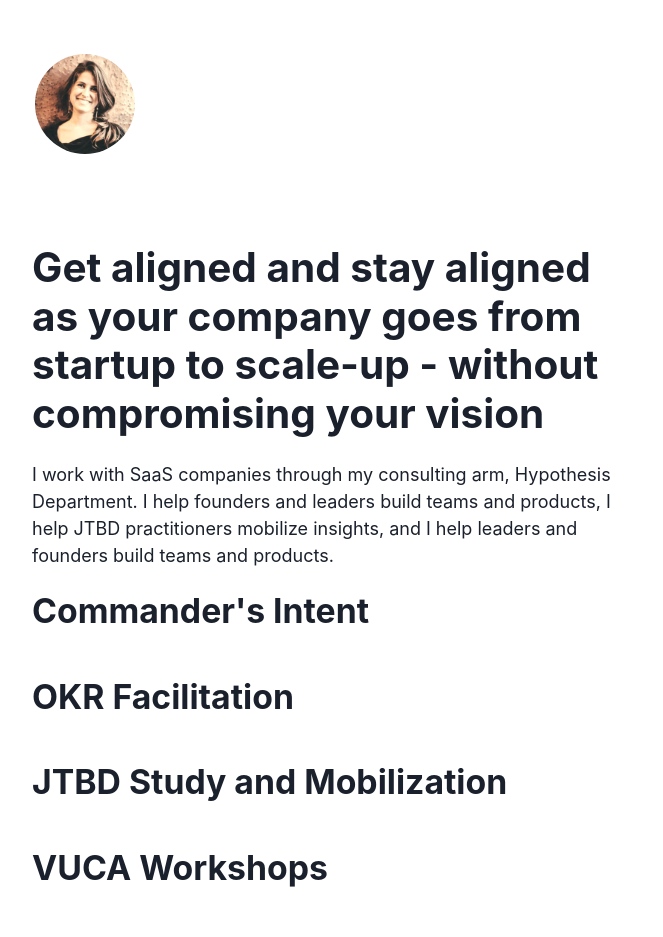
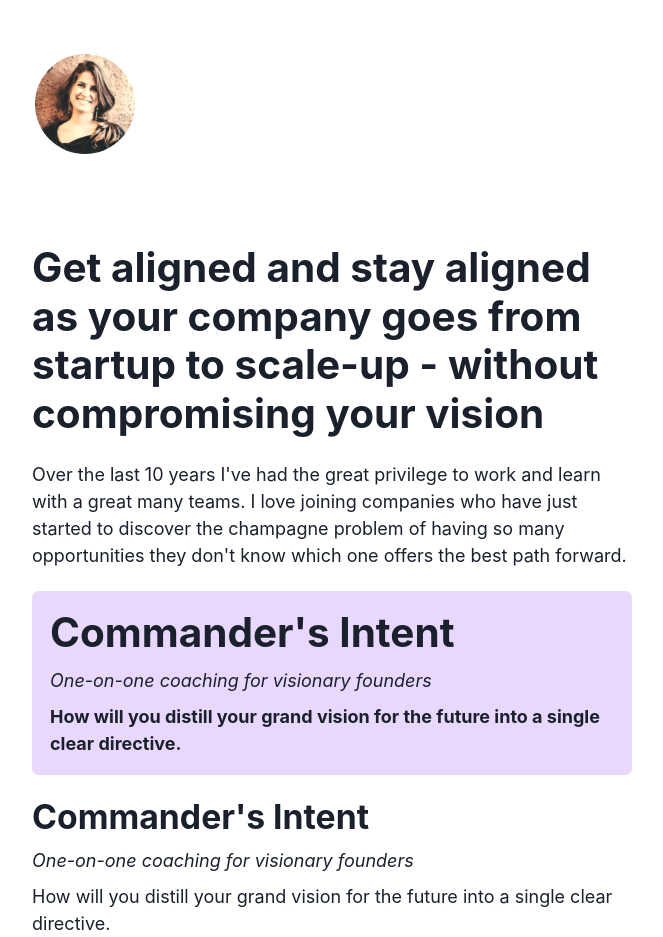
Before and after one commit to alliblum/nextjs-blog, a Next.js app: page /work-with-me in a window 1280 px wide. Shown: the top 937 px of the page, without its empty margins (308-971 px from the left). Built offline with nearby package versions, Linux system fonts and the light colour scheme.

Commit message:
adding offer block

```diff
--- /dev/null
+++ b/components/mdx/offer.tsx
@@ -0,0 +1,44 @@
+import React from 'react'
+import { Box, Text, Stack, Heading } from '@chakra-ui/react'
+import { ChakraProvider } from '@chakra-ui/react'
+import { extendTheme } from '@chakra-ui/react'
+export interface OfferProps {
+  title: string
+  subtitle: string
+  description: string
+}
+
+export const theme = extendTheme({
+  textStyles: {
+    // h1: {
+    //   // you can also use responsive styles
+    //   fontSize: ['48px', '72px'],
+    //   fontWeight: 'bold',
+    //   lineHeight: '110%',
+    //   letterSpacing: '-2%',
+    // },
+    // h2: {
+    //   fontSize: ['36px', '48px'],
+    //   fontWeight: 'semibold',
+    //   lineHeight: '110%',
+    //   letterSpacing: '-1%',
+    // },
+    text: {},
+  },
+})
+
+const Offer: React.FC<OfferProps> = (props) => {
+  return (
+    // <ChakraProvider theme={theme}>
+    <Box bg="purple.100" p={4} borderRadius="md">
+      <Stack>
+        <Heading>{props.title}</Heading>
+        <Text as="i">{props.subtitle}</Text>
+        <Text as="strong">{props?.description}</Text>
+      </Stack>
+    </Box>
+    // </ChakraProvider>
+  )
+}
+
+export default Offer
--- a/pages/work-with-me.tsx
+++ b/pages/work-with-me.tsx
@@ -1,4 +1,5 @@
 import Layout from '../components/layout'
+import Offer from '../components/mdx/offer'
 import {
   Box,
   Text,
@@ -10,7 +11,7 @@ import {
   Center,
 } from '@chakra-ui/react'
 
-export default function FoundersAndLeaders() {
+export default function WorkWithMe() {
   return (
     <Layout home>
       <Stack spacing={5}>
@@ -18,18 +19,32 @@ export default function FoundersAndLeaders() {
           Get aligned and stay aligned as your company goes from startup to
           scale-up - without compromising your vision{' '}
         </Heading>
+
         <Text>
+          Over the last 10 years I've had the great privilege to work and learn
+          with a great many teams. I love joining companies who have just
+          started to discover the champagne problem of having so many
+          opportunities they don't know which one offers the best path forward.{' '}
+        </Text>
+
+        <Offer
+          title="Commander's Intent"
+          subtitle="One-on-one coaching for visionary founders"
+          description="How will you distill your grand vision for the future into a single
+            clear directive."
+        ></Offer>
+
+        <Stack>
+          <Heading size="lg">Commander's Intent</Heading>
+          <Text as="i">One-on-one coaching for visionary founders</Text>
           <Text>
-            {' '}
-            I work with SaaS companies through my consulting arm, Hypothesis
-            Department. I help founders and leaders build teams and products, I
-            help JTBD practitioners mobilize insights, and I help leaders and
-            founders build teams and products.{' '}
+            How will you distill your grand vision for the future into a single
+            clear directive.
           </Text>
-        </Text>
-        <Heading size="lg">Commander's Intent</Heading>
+        </Stack>
         <Text></Text>
         <Heading size="lg">OKR Facilitation</Heading>
+        <Text as="i">Group coaching for leadership teams</Text>
         <Text></Text>
         <Heading size="lg">JTBD Study and Mobilization</Heading>
         <Text></Text>
```
Also changed, not shown: pages/index.tsx (+4 -17 lines).
